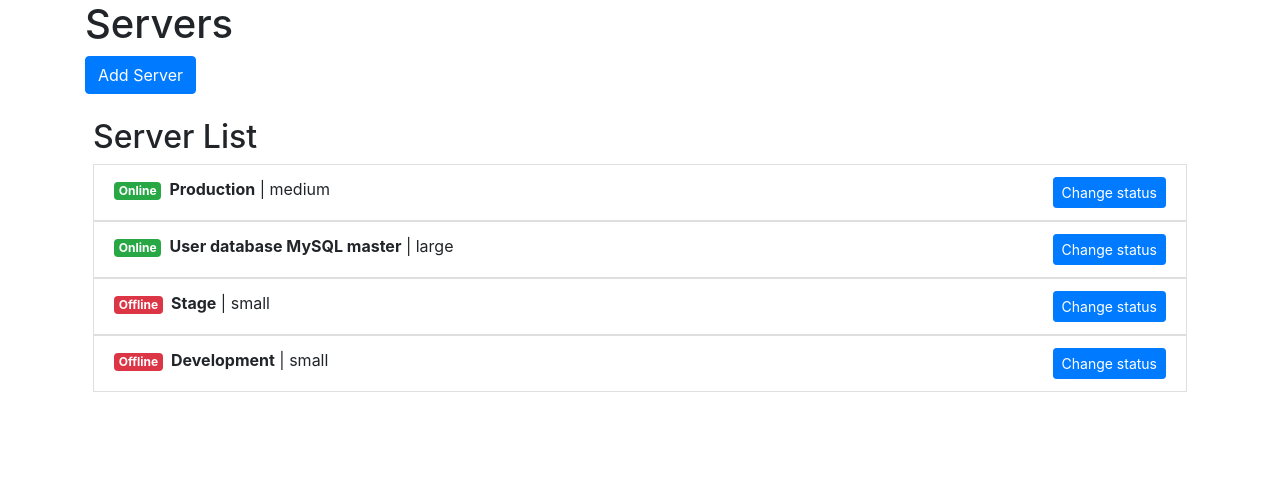
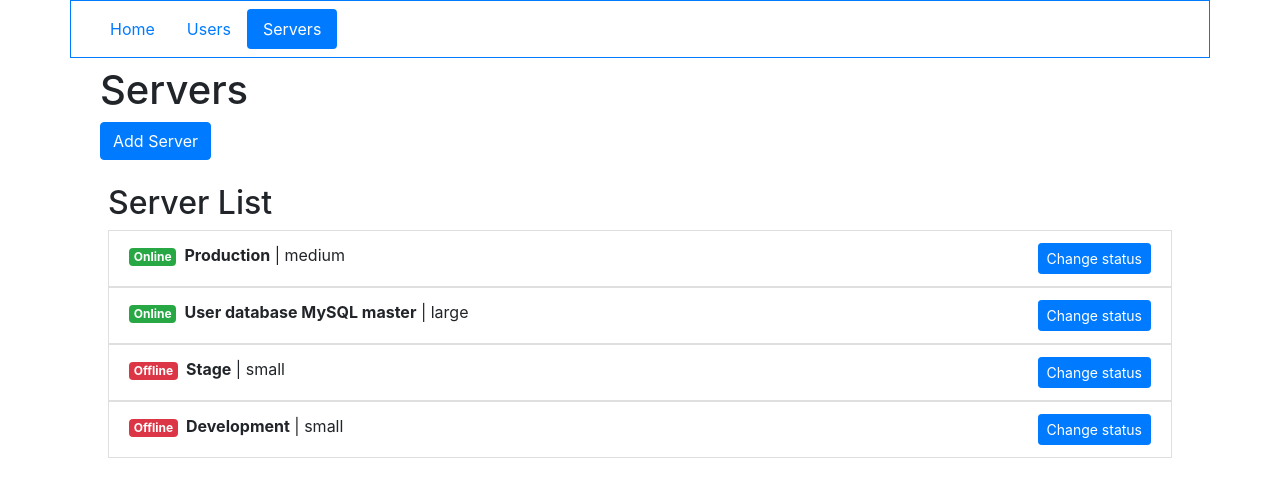
Before and after one commit to milioce/ng-course-basic, an Angular app: page /servers in a window 1280 px wide. Shown: the top 496 px of the page. Built offline with nearby package versions, Linux system fonts and the light colour scheme.

Commit message:
11 Router - Add navigation links

```diff
--- a/src/app/app.component.html
+++ b/src/app/app.component.html
@@ -1 +1,30 @@
-<router-outlet></router-outlet>
+<div class="container">
+  <div class="row border border-primary p-2 mb-2">
+    <div class="col-12">
+      <ul class="nav nav-pills">
+        <li class="nav-item">
+          <a class="nav-link"
+             routerLinkActive="active"
+             [routerLinkActiveOptions]="{exact: true}"
+             routerLink="/">Home</a>
+        </li>
+        <li class="nav-item">
+          <a class="nav-link"
+             routerLinkActive="active"
+             routerLink="/users">Users</a>
+        </li>
+        <li class="nav-item">
+          <a class="nav-link"
+             routerLinkActive="active"
+             [routerLink]="['/servers']">Servers</a>
+        </li>
+      </ul>
+    </div>
+  </div>
+
+  <div class="row">
+    <div class="col-12">
+      <router-outlet></router-outlet>
+    </div>
+  </div>
+</div>
```
